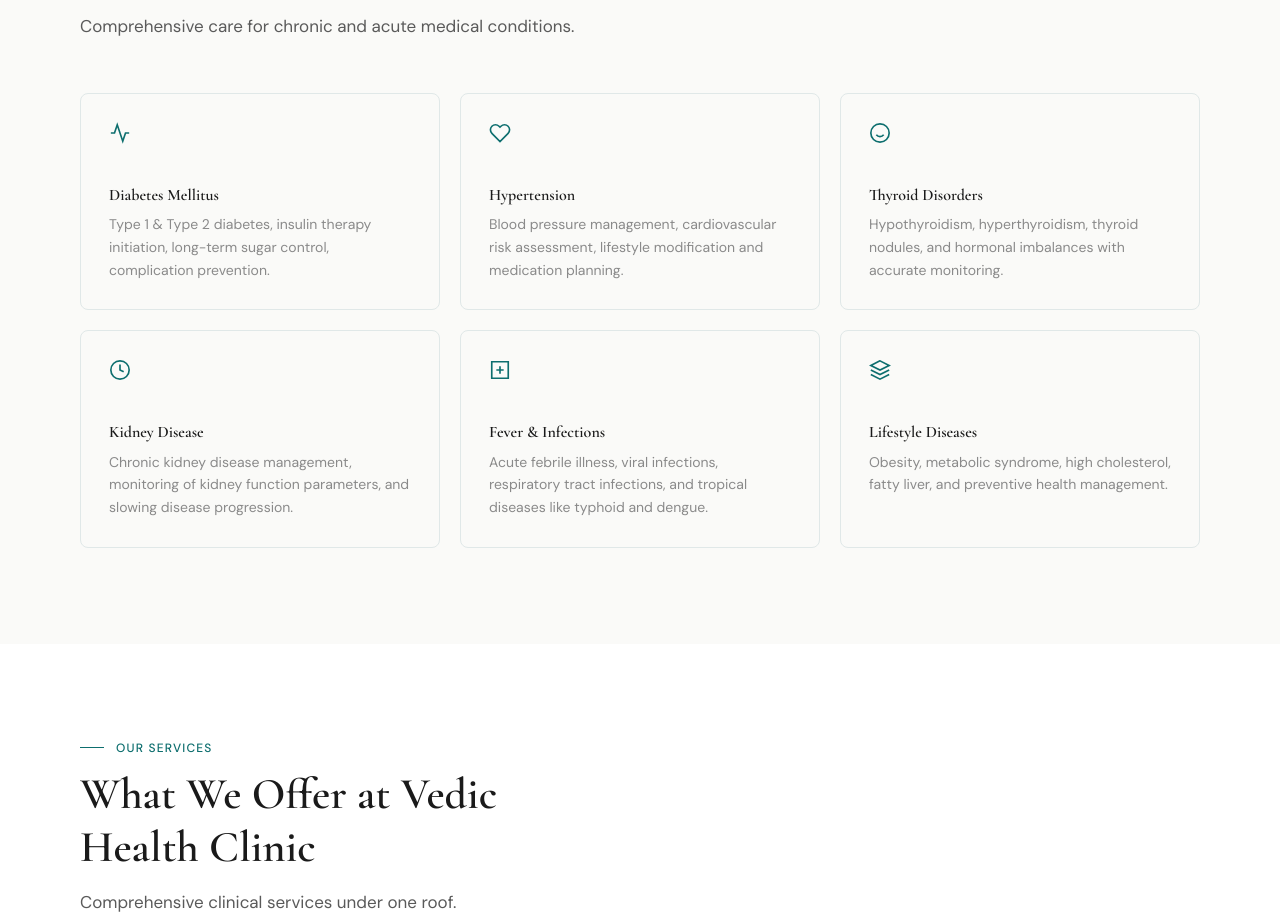
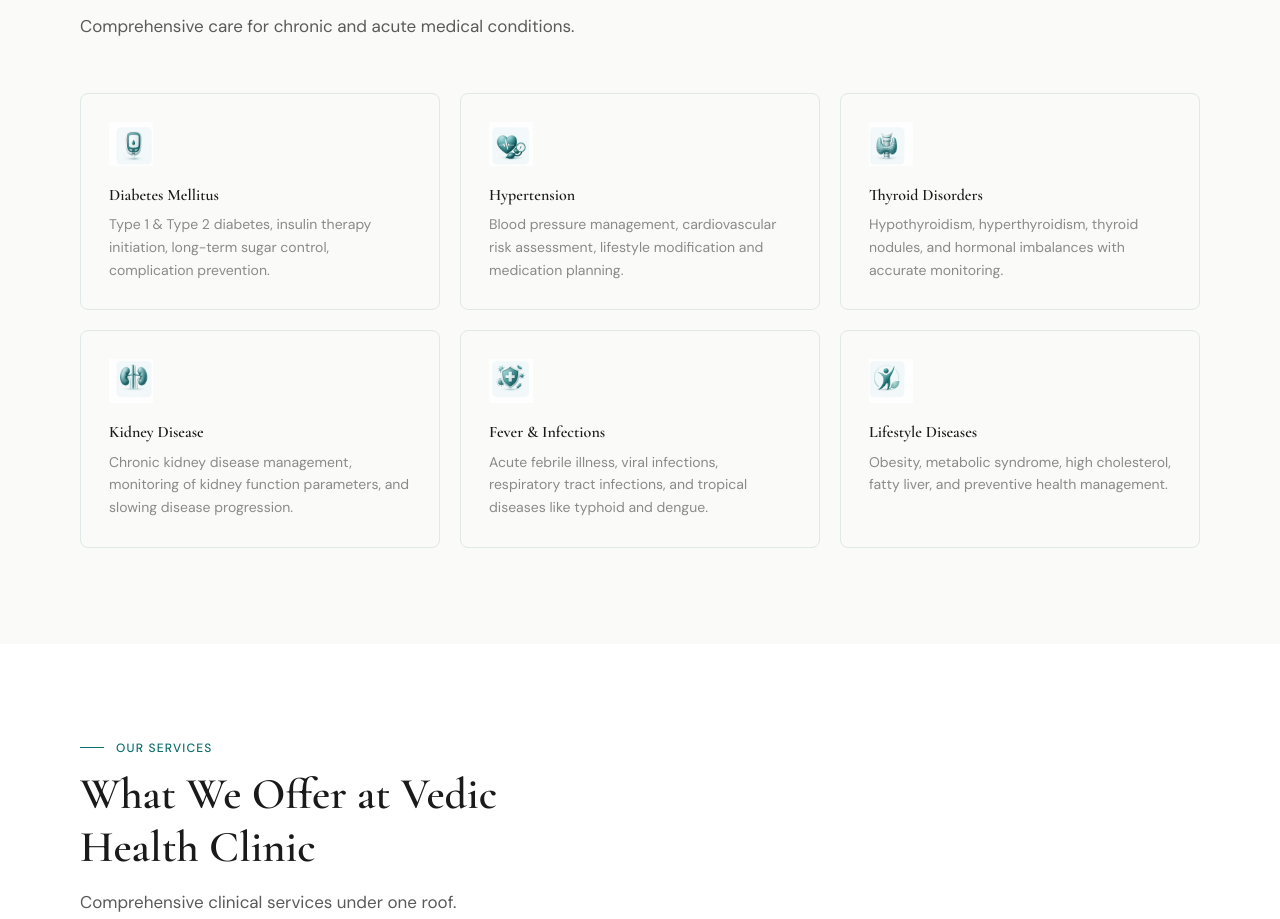
Before and after one commit to kakunuriMahesh/VHC-DR, a React (Vite) app: page / in a window 1280 px wide. Shown: the part 2545-3464 px from the top of the page. Built offline with nearby package versions, Linux system fonts and the light colour scheme.

Commit message:
ConditionsTreated Iocns updated

```diff
--- a/src/App.tsx
+++ b/src/App.tsx
@@ -184,12 +184,12 @@ function MainApp() {
   ]
 
   const conditions = [
-    { title: 'Diabetes Mellitus', desc: 'Type 1 & Type 2 diabetes, insulin therapy initiation, long-term sugar control, complication prevention.', icon: <svg width="22" height="22" viewBox="0 0 24 24" fill="none" stroke="#0d6e6e" strokeWidth="1.8"><path d="M22 12h-4l-3 9L9 3l-3 9H2"/></svg> },
-    { title: 'Hypertension', desc: 'Blood pressure management, cardiovascular risk assessment, lifestyle modification and medication planning.', icon: <svg width="22" height="22" viewBox="0 0 24 24" fill="none" stroke="#0d6e6e" strokeWidth="1.8"><path d="M20.84 4.61a5.5 5.5 0 0 0-7.78 0L12 5.67l-1.06-1.06a5.5 5.5 0 0 0-7.78 7.78l1.06 1.06L12 21.23l7.78-7.78 1.06-1.06a5.5 5.5 0 0 0 0-7.78z"/></svg> },
-    { title: 'Thyroid Disorders', desc: 'Hypothyroidism, hyperthyroidism, thyroid nodules, and hormonal imbalances with accurate monitoring.', icon: <svg width="22" height="22" viewBox="0 0 24 24" fill="none" stroke="#0d6e6e" strokeWidth="1.8"><circle cx="12" cy="12" r="10"/><path d="M8 14s1.5 2 4 2 4-2 4-2"/><line x1="9" y1="9" x2="9.01" y2="9"/><line x1="15" y1="9" x2="15.01" y2="9"/></svg> },
-    { title: 'Kidney Disease', desc: 'Chronic kidney disease management, monitoring of kidney function parameters, and slowing disease progression.', icon: <svg width="22" height="22" viewBox="0 0 24 24" fill="none" stroke="#0d6e6e" strokeWidth="1.8"><path d="M12 2a10 10 0 0 1 10 10c0 5.52-4.48 10-10 10S2 17.52 2 12 6.48 2 12 2z"/><path d="M12 6v6l4 2"/></svg> },
-    { title: 'Fever & Infections', desc: 'Acute febrile illness, viral infections, respiratory tract infections, and tropical diseases like typhoid and dengue.', icon: <svg width="22" height="22" viewBox="0 0 24 24" fill="none" stroke="#0d6e6e" strokeWidth="1.8"><path d="M3 3h18v18H3z" rx="2"/><path d="M12 8v8M8 12h8"/></svg> },
-    { title: 'Lifestyle Diseases', desc: 'Obesity, metabolic syndrome, high cholesterol, fatty liver, and preventive health management.', icon: <svg width="22" height="22" viewBox="0 0 24 24" fill="none" stroke="#0d6e6e" strokeWidth="1.8"><path d="M12 2L2 7l10 5 10-5-10-5zM2 17l10 5 10-5M2 12l10 5 10-5"/></svg> },
+    { title: 'Diabetes Mellitus', desc: 'Type 1 & Type 2 diabetes, insulin therapy initiation, long-term sugar control, complication prevention.', icon: <img src="/assets/DiabetesMellitus.png" alt="Diabetes" className="w-11 h-11 object-contain" /> },
+    { title: 'Hypertension', desc: 'Blood pressure management, cardiovascular risk assessment, lifestyle modification and medication planning.', icon: <img src="/assets/Hypertension.png" alt="Hypertension" className="w-11 h-11 object-contain" /> },
+    { title: 'Thyroid Disorders', desc: 'Hypothyroidism, hyperthyroidism, thyroid nodules, and hormonal imbalances with accurate monitoring.', icon: <img src="/assets/ThyroidDisorders.png" alt="Thyroid" className="w-11 h-11 object-contain" /> },
+    { title: 'Kidney Disease', desc: 'Chronic kidney disease management, monitoring of kidney function parameters, and slowing disease progression.', icon: <img src="/assets/KidneyDisease.png" alt="Kidney" className="w-11 h-11 object-contain" /> },
+    { title: 'Fever & Infections', desc: 'Acute febrile illness, viral infections, respiratory tract infections, and tropical diseases like typhoid and dengue.', icon: <img src="/assets/FeverInfection.png" alt="Fever" className="w-11 h-11 object-contain" /> },
+    { title: 'Lifestyle Diseases', desc: 'Obesity, metabolic syndrome, high cholesterol, fatty liver, and preventive health management.', icon: <img src="/assets/LifeStyle.png" alt="Lifestyle" className="w-11 h-11 object-contain" /> },
   ]
 
   return (
```
